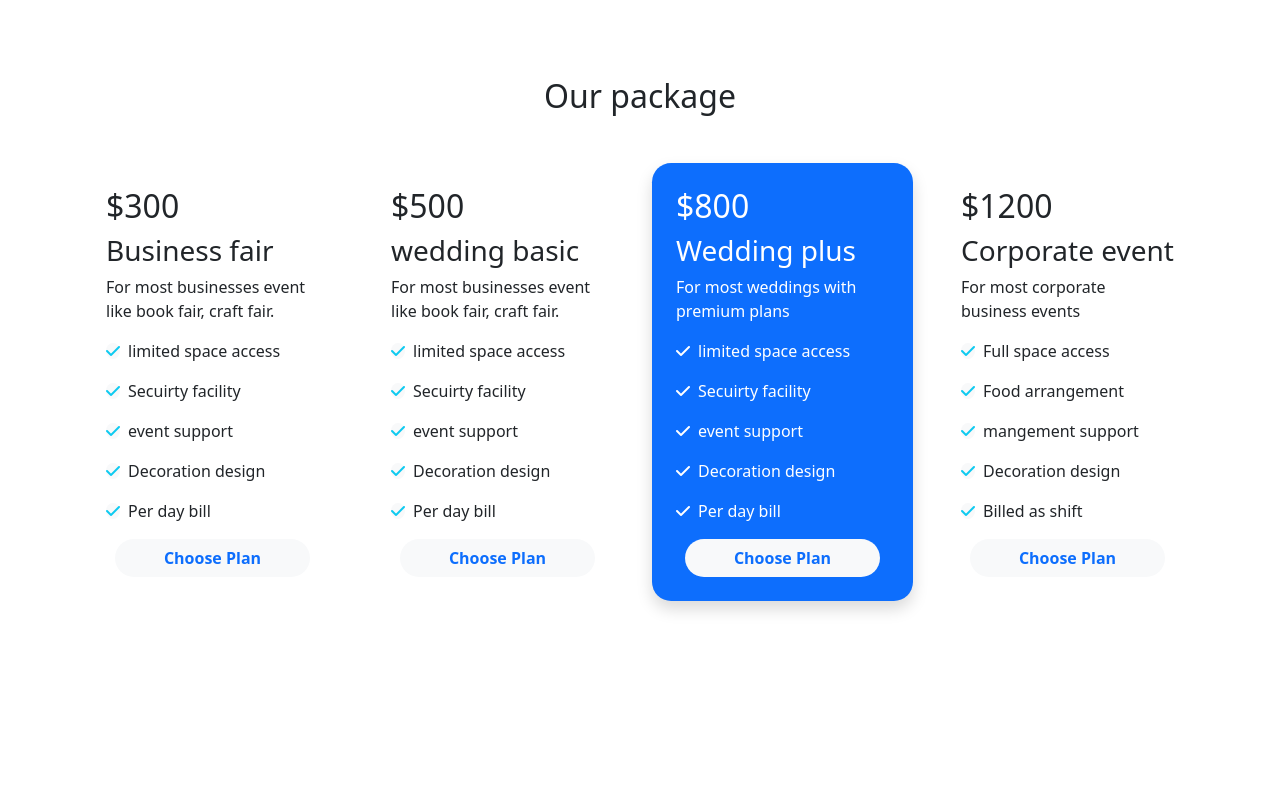
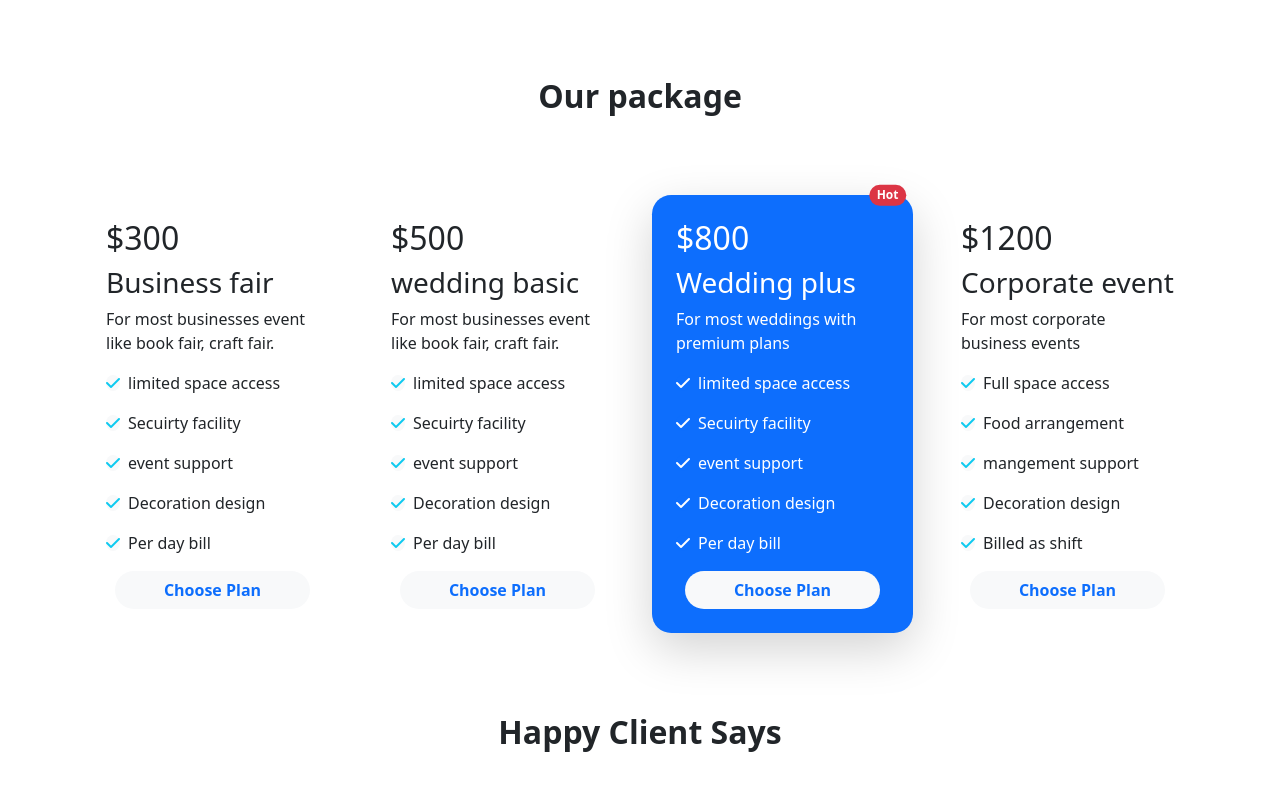
Before and after one commit to mithunaorko/convention-center, a plain HTML site: page index.html in a window 1280 px wide. Shown: the part 903-1694 px from the top of the page. Before the commit the page ends 1584 px from the top, so only its background shows below. Drawn offline with nearby package versions, Linux system fonts and the light colour scheme.

Commit message:
Our package update

```diff
--- a/index.html
+++ b/index.html
@@ -120,8 +120,8 @@
       <!-- Start The Pricing Area -->
       <section class="container margin-bottom-content">
         <div class="pricing">
-          <div class="my-5">
-            <h2 class="text-center">Our package</h2>
+          <div class="margin-bottom-content">
+            <h2 class="text-center fw-bold">Our package</h2>
           </div>
           <div class="row">
             <div class="col-lg-3 mb-5 mb-lg-0">
@@ -182,8 +182,13 @@
               </div>
             </div>
 
-            <div class="col-lg-3 mb-5 mb-lg-0">
-              <div class="bg-primary text-white p-4  shadow rounded-lg">
+            <div class="col-lg-3 mb-5 mb-lg-0 position-relative">
+              <span class="position-absolute top-0 end-0 translate-middle badge rounded-pill bg-danger">
+                Hot
+              </span>
+
+              <div class="bg-primary text-white p-4  shadow-lg rounded-lg">
+
                 <h2 class="">$800</h2>
                 <h3>Wedding plus</h3>
                 <p class="text-small">For most weddings with premium plans</p>
@@ -244,7 +249,17 @@
 
         </div>
       </section>
-      <!-- Start The Pricing Area -->
+      <!-- End The Pricing Area -->
+
+      <!-- Start The Happy Client Says -->
+      <section container margin-bottom-content>
+        <div class="happy-clients-says">
+          <div class="margin-bottom-content">
+            <h2 class="text-center fw-bold">Happy Client Says</h2>
+          </div>
+        </div>
+      </section>
+      <!-- End The Happy Client Says -->
     </main>
 
     <script
--- a/styles/style.css
+++ b/styles/style.css
@@ -24,11 +24,9 @@ body{
     /* rtl:remove */
     letter-spacing: -.05rem;
   }
-.paragraph{
-    font-weight: 500;
-    align-items: center;
-}
 
+
+  /* Pricing Area */
 
 .rounded-lg{
     border-radius: 1.2rem;
```
